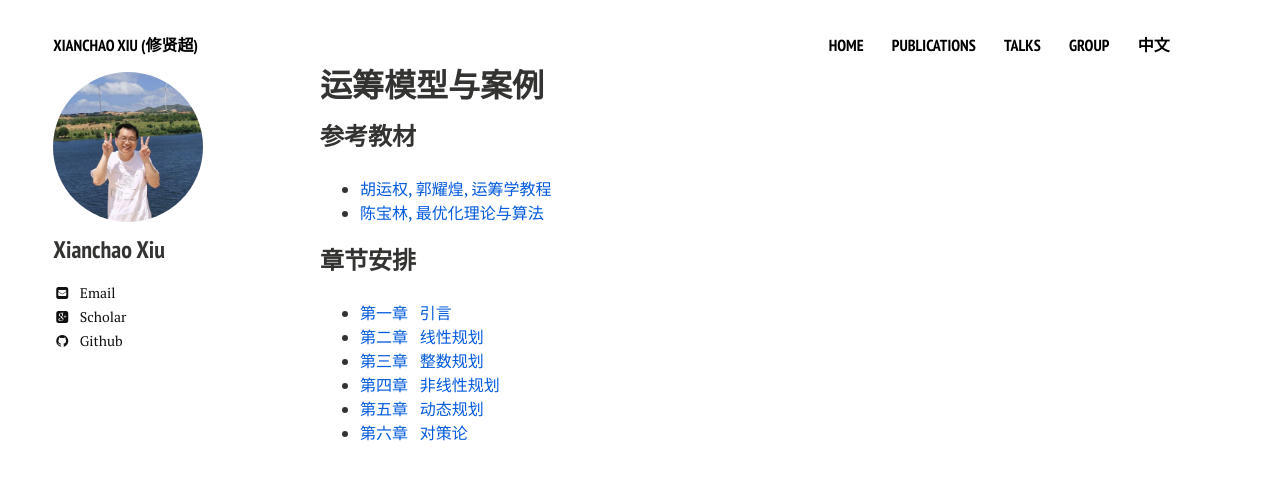
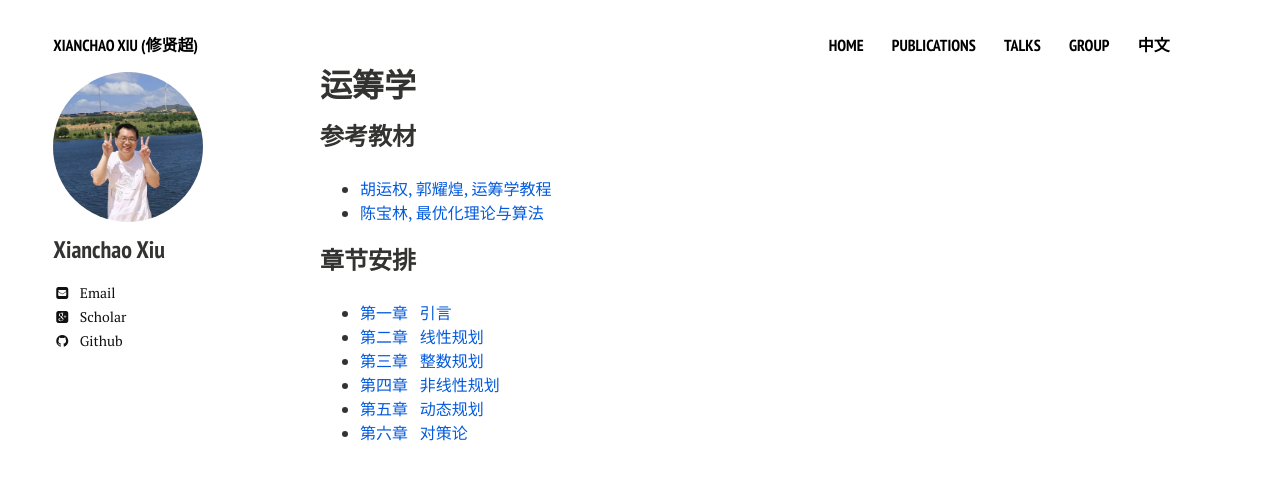
Before and after one commit to xianchaoxiu/xianchaoxiu.github.io, a Jekyll site: the page built from chinese/course/OR/index.md, in a window 1280 px wide. Shown: the top 480 px of the page. Built offline with Jekyll 4.4.1, drawn with Linux system fonts in a browser that asks for light colours; nearby versions of some CDN libraries.

Commit message:
Update index.md

```diff
--- a/chinese/course/OR/index.md
+++ b/chinese/course/OR/index.md
@@ -1,6 +1,6 @@
 ---
 layout: page
-title: 运筹模型与案例
+title: 运筹学
 comments: false
 share: false
 ---
```
